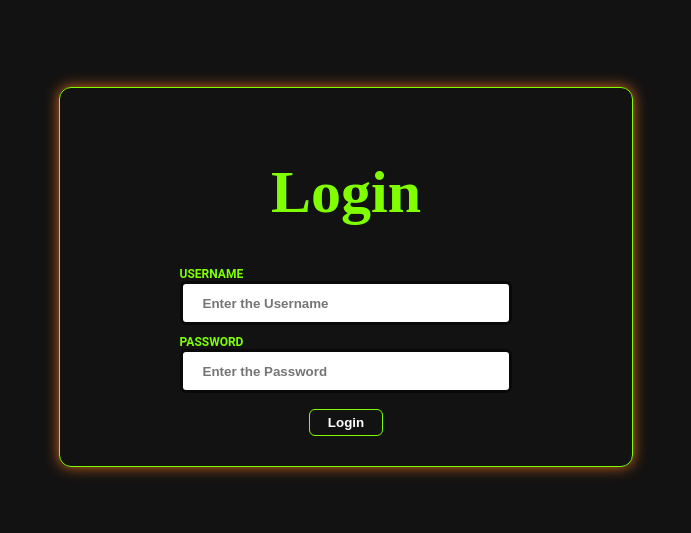
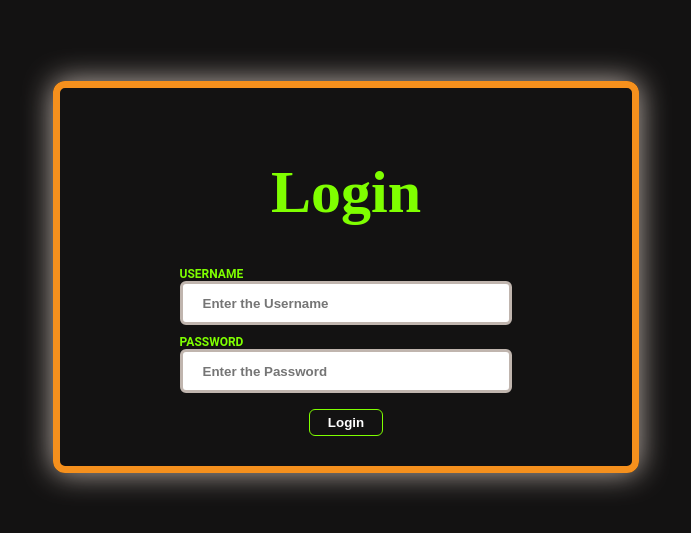
Before and after one commit to muhammed-asiyas/MyProjects, a React (Create React App) app: page /login in a window 1280 px wide. Shown: the part 123-656 px from the top of the page, without its empty margins (294-985 px from the left). Built offline with nearby package versions, Linux system fonts and the light colour scheme.

Commit message:
Solution

```diff
--- a/public/index.html
+++ b/public/index.html
@@ -24,7 +24,7 @@
       work correctly both with client-side routing and a non-root public URL.
       Learn how to configure a non-root public URL by running `npm run build`.
     -->
-    <title>React App</title>
+    <title>Asiyas Muhammed</title>
   </head>
   <body>
     <noscript>You need to enable JavaScript to run this app.</noscript>
--- a/src/components/Contact/contact.js
+++ b/src/components/Contact/contact.js
@@ -5,6 +5,7 @@ const Contact = () => (
     <Header/>
     <div className='app-container'>
       <h1>CONTACT</h1>
+      <p>+919048999825</p>
     </div>
   </>
 )
--- a/src/components/Home/home.js
+++ b/src/components/Home/home.js
@@ -5,7 +5,7 @@ const Home = () => (
   <>
     <Header/>
     <div className='app-container'>
-      <h1>HOME</h1>
+      <h1>Muhammed Asiyas</h1>
     </div>
   </>
 )
--- a/src/components/Login/login.css
+++ b/src/components/Login/login.css
@@ -13,8 +13,8 @@
     align-items: center;
     padding: 30px;
     width: 40%;
-    border: 1px solid chartreuse;
-    box-shadow: 0px 0px 14px chocolate;
+    border: 7px solid rgb(245, 144, 29);
+    box-shadow: 0px 0px 30px rgb(192, 181, 174);
     border-radius: 12px;
 }
 
@@ -66,7 +66,7 @@
   padding-left: 20px;
   color: black;
   font-weight: bold;
-  border: 3px solid rgb(9, 9, 10);
+  border: 3px solid rgb(192, 181, 174);
   border-radius: 6px;
   outline-color:chartreuse;
 }
```
